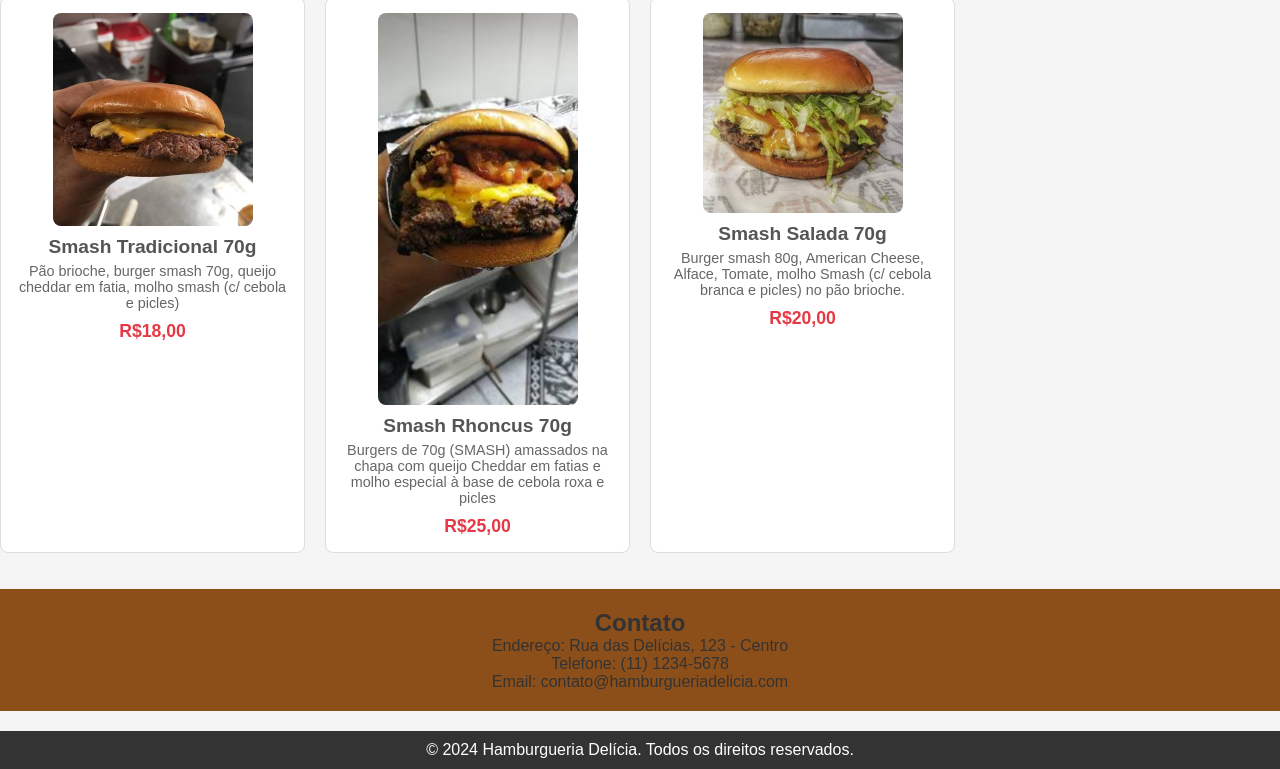
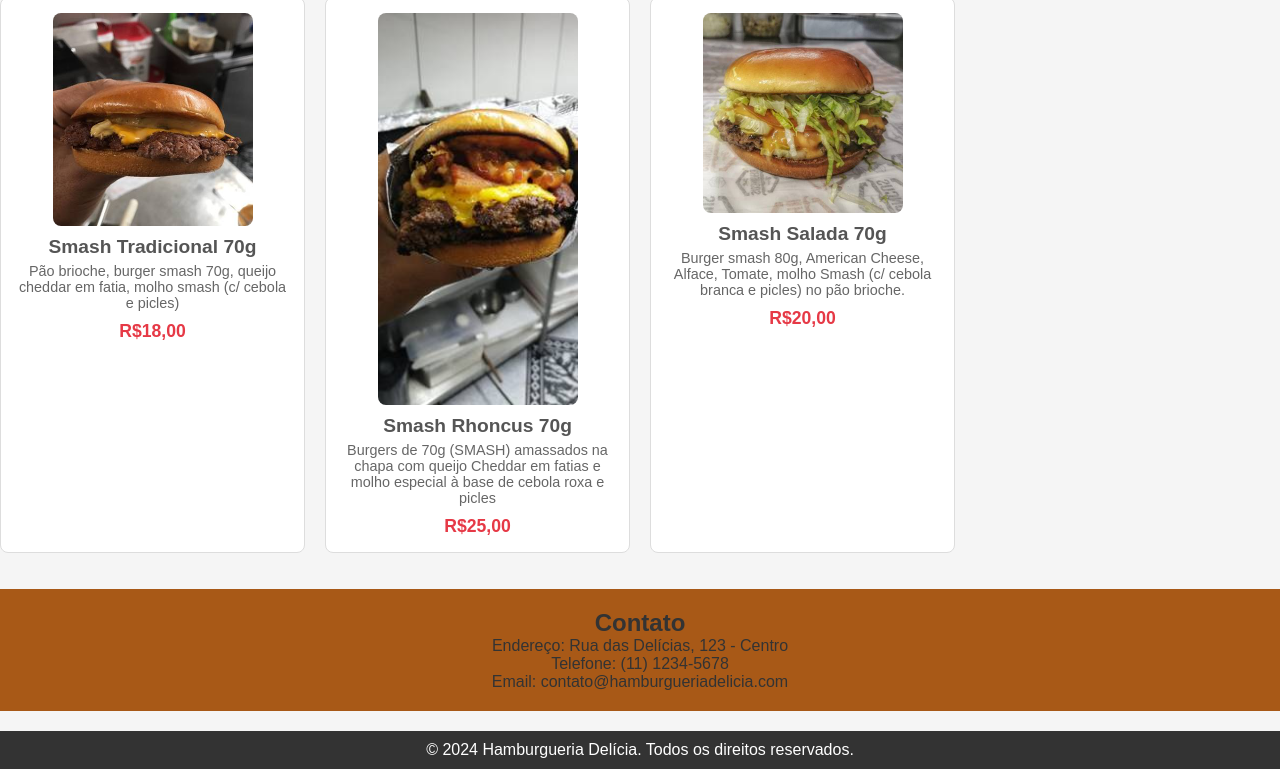
Before and after one commit to IgorVini12/TCC, a plain HTML site: page index.html in a window 1280 px wide. Shown: the part 623-1392 px from the top of the page. Drawn offline with Linux system fonts and the light colour scheme.

Commit message:
Atualizar o estilo.css

```diff
--- a/estilo.css
+++ b/estilo.css
@@ -120,7 +120,7 @@
 
     /* Contato */
     #contato {
-        background-color:#8d4f19; /* Cor de fundo para a seção de contato */
+        background-color:#a85917; /* Cor de fundo para a seção de contato */
         padding: 20px;
         text-align: center;
         color: #333; /* Cor do texto */
```
